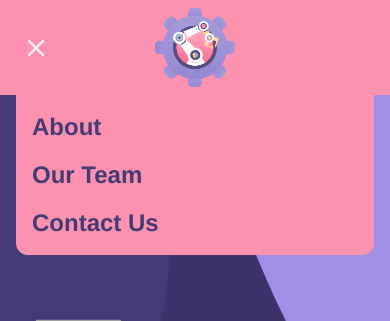
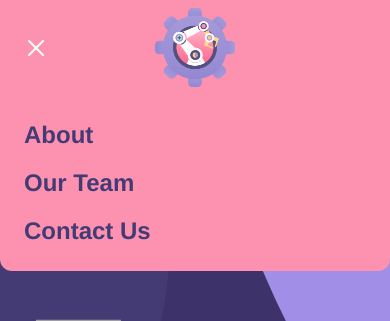
Before and after one commit to Waybionic/temp-website, a Next.js app in the folder waybionic/: page / in a window 390 px wide. Both pictures are taken after a click on the button "Toggle Menu". Shown: the top 321 px of the page. Built offline with nearby package versions, Linux system fonts and the light colour scheme; grey boxes are pictures that could not be loaded.

Commit message:
Better transition effects

```diff
--- a/waybionic/src/app/components/NavBar.tsx
+++ b/waybionic/src/app/components/NavBar.tsx
@@ -89,8 +89,14 @@ export default function NavBar() {
       </div>
 
       {/* Mobile Menu (shown when isOpen = true) */}
-      {isOpen && (
-        <div className="md:hidden flex flex-col items-start space-y-4 px-4 pt-4 pb-4 bg-[var(--color-pink)] rounded-b-xl mx-4 animate-fade-in">
+      <div
+        className={`md:hidden fixed left-0 right-0 top-[var(--navbar-height)] z-40 flex flex-col items-start space-y-4 px-6 pt-6 pb-6 bg-[var(--color-pink)] rounded-b-xl transition-all duration-500 ${
+          isOpen
+            ? "animate-fade-in opacity-100 pointer-events-auto"
+            : "opacity-0 pointer-events-none"
+        }`}
+        style={{ width: "100vw" }}
+      >
         {pages.map((page) => (
           <Link
             href={page.href}
@@ -106,7 +112,6 @@ export default function NavBar() {
           </Link>
         ))}
       </div>
-      )}
     </nav>
   );
 }
```
Lines whose indentation alone changed are shown as unchanged.
